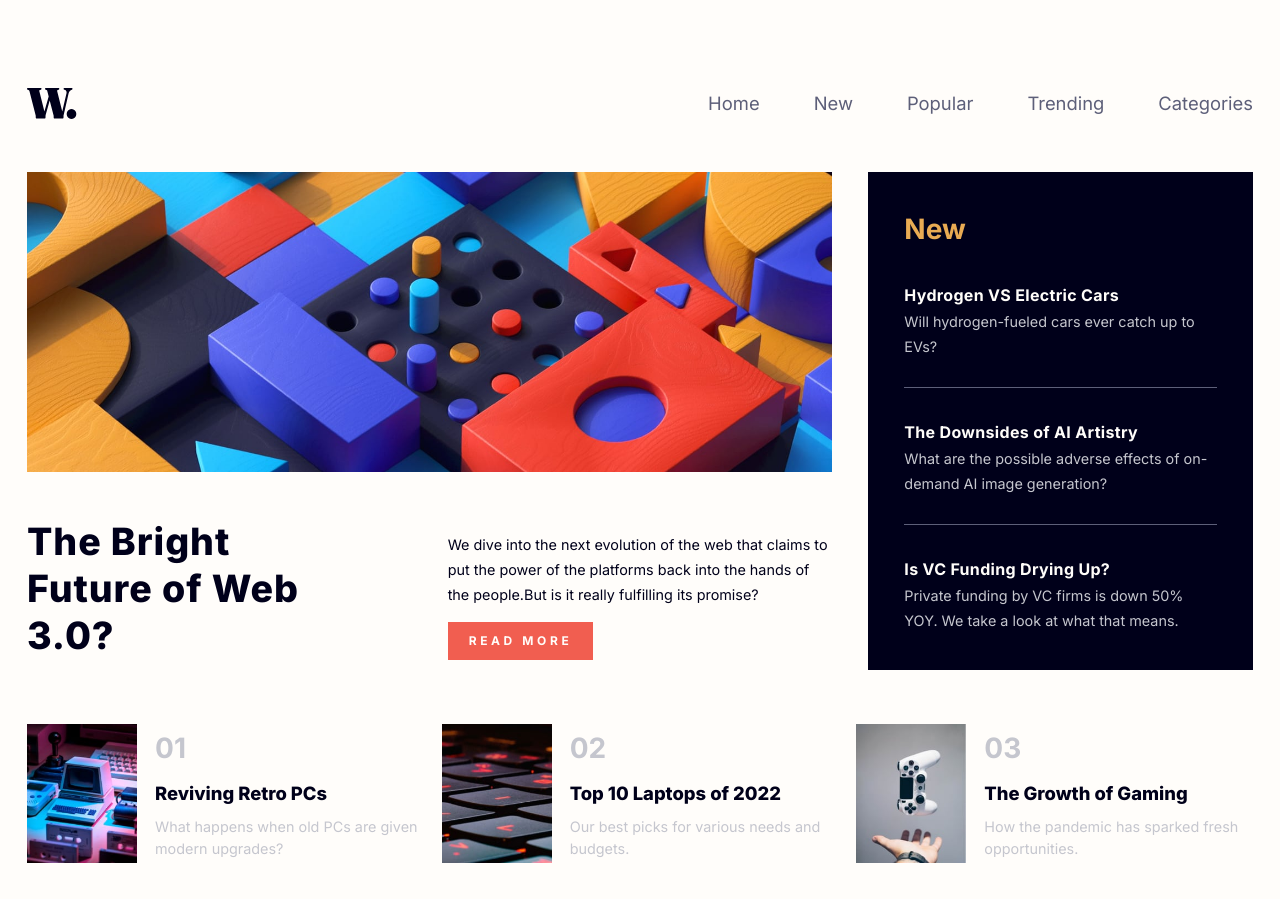
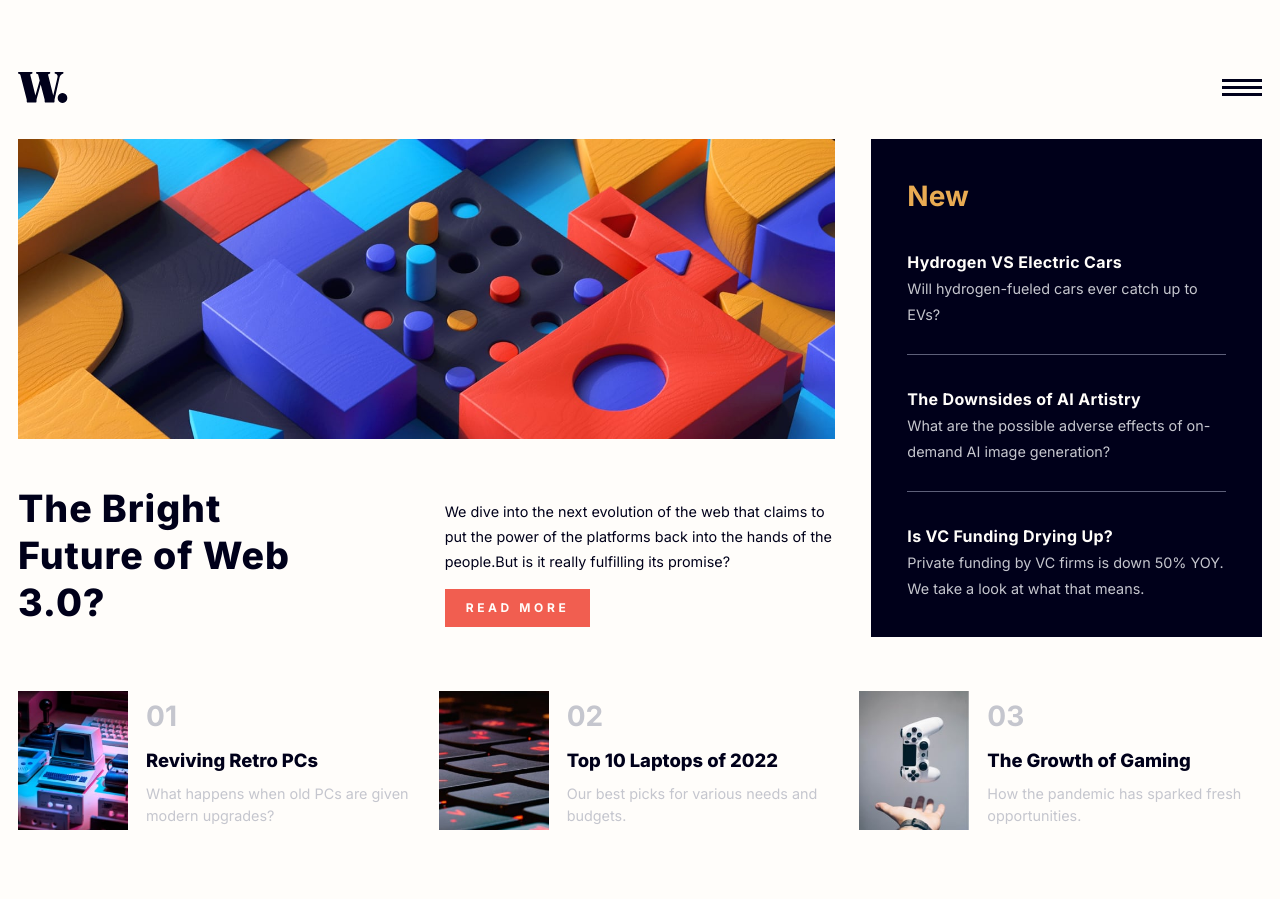
Before and after one commit to Waqas-mpr/news-homepage-main, a plain HTML site: page index.html in a window 1280 px wide. After the commit the page ends 866 px from the top, so only its background shows below. Drawn offline with Linux system fonts and the light colour scheme.

Commit message:
done most -- left nav

```diff
--- a/index.html
+++ b/index.html
@@ -22,9 +22,9 @@
 
         <div class="logo"> <img src="assets/images/logo.svg" alt="logo"></div>
 
-        <!-- <div class="toggle"> <img src="assets/images/icon-menu.svg" alt=""></div> -->
+        <div class="toggle"> <img src="assets/images/icon-menu.svg" alt=""></div>
 
-        <nav>
+        <nav class="d-none">
           <ul class="nav-links">
             <li class="link"> <a href="#">Home</a></li>
             <li class="link"><a href="#">New</a></li>
--- a/style.css
+++ b/style.css
@@ -120,7 +120,7 @@ select {
 
 .body-container {
 	padding-block-start: 1em;
-	padding-inline: 1.5em;
+	padding-inline: 1em;
 	margin: auto;
 	max-width: 1440px;
 }
@@ -203,7 +203,7 @@ select {
 	}
 }
 
-@media screen and (min-width: 1024px) {
+@media screen and (min-width: 1000px) {
 	.grid {
 		grid-template-areas:
 			"one one one"
```
